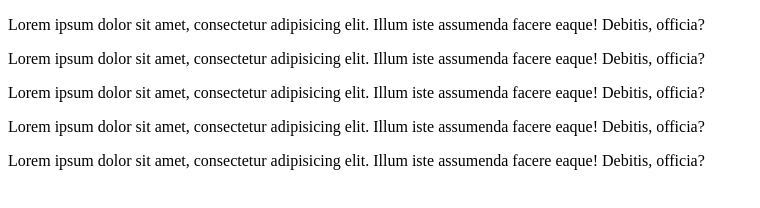
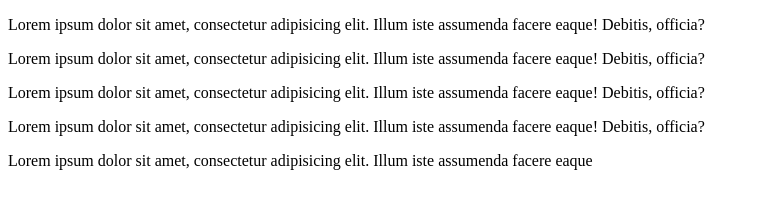
Before and after one commit to mroznymarek/GIT-exercises, a plain HTML site: page index.html in a window 1280 px wide. Shown: the whole page, without its empty margins (0-760 px from the left). Drawn offline with Linux system fonts and the light colour scheme.

Commit message:
5 changes

```diff
--- a/index.html
+++ b/index.html
@@ -15,7 +15,7 @@
 
     <p>Lorem ipsum dolor sit amet, consectetur adipisicing elit. Illum iste assumenda facere eaque! Debitis, officia?</p>
 
-    <p>Lorem ipsum dolor sit amet, consectetur adipisicing elit. Illum iste assumenda facere eaque! Debitis, officia?</p>
+    <p>Lorem ipsum dolor sit amet, consectetur adipisicing elit. Illum iste assumenda facere eaque</p>
 
 </body>
 </html>
```
